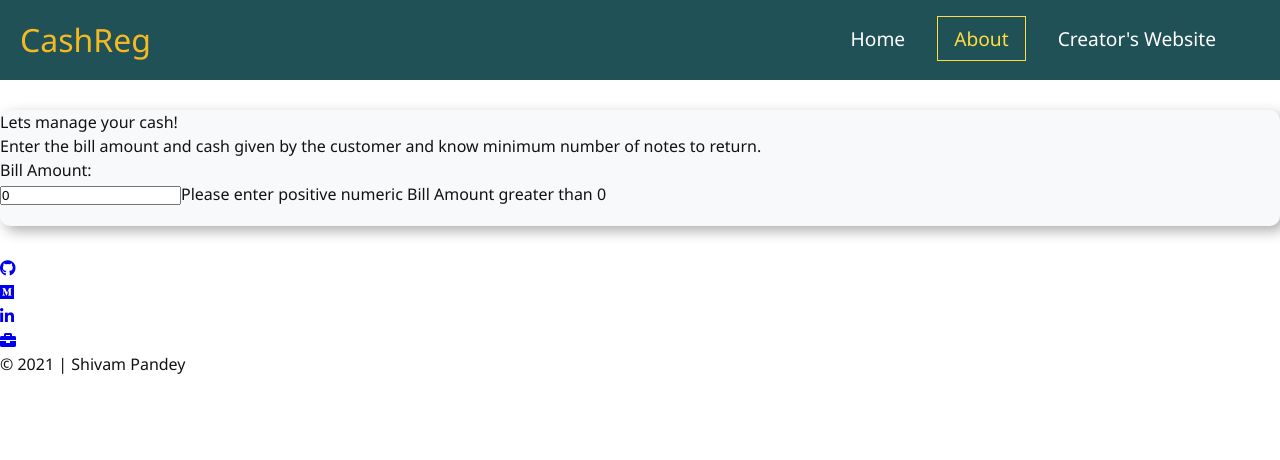
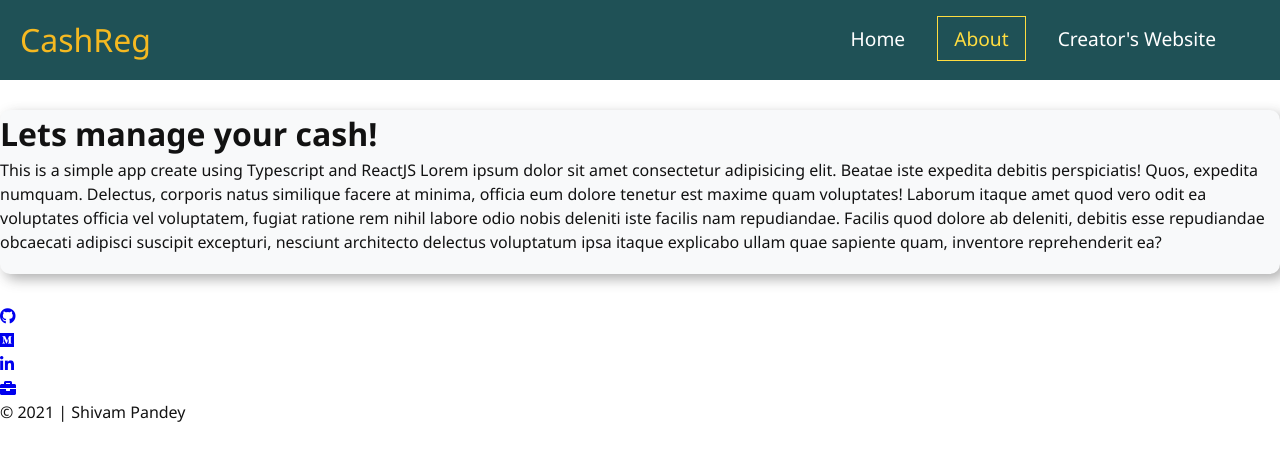
Before and after one commit to SJTGSHIVAM/cash_reg_mark_10, a React (Create React App) app: page /about in a window 1280 px wide. Shown: the top 460 px of the page. Built offline with nearby package versions, Linux system fonts and the light colour scheme.

Commit message:
feat: Dummy About page added

```diff
--- a/src/App.tsx
+++ b/src/App.tsx
@@ -2,16 +2,20 @@ import React from "react";
 import logo from "./logo.svg";
 import "./App.css";
 import Navbar from "./components/Navbar";
-import { BrowserRouter } from "react-router-dom";
+import { BrowserRouter, Route, Switch } from "react-router-dom";
 import Backcard from "./components/Backcard";
 import Footer from "./components/Footer";
+import About from "./components/About";
 
 function App() {
   return (
     <BrowserRouter>
       {" "}
       <Navbar />
-      <Backcard />
+      <Switch>
+        <Route path="/" component={Backcard} exact />
+        <Route path="/about" exact component={About} />
+      </Switch>
       <Footer />
     </BrowserRouter>
   );
--- /dev/null
+++ b/src/components/About/About.css
@@ -0,0 +1,12 @@
+* {
+  box-sizing: border-box;
+}
+.bcard {
+  background-color: #f8f9fa;
+  margin: 30px auto;
+  border-radius: 10px;
+  padding: 0 0 20px 0;
+  -webkit-box-shadow: 5px 5px 13px 0px rgba(50, 50, 50, 0.39);
+  -moz-box-shadow: 5px 5px 13px 0px rgba(50, 50, 50, 0.39);
+  box-shadow: 5px 5px 13px 0px rgba(50, 50, 50, 0.39);
+}
--- /dev/null
+++ b/src/components/About/About.tsx
@@ -0,0 +1,26 @@
+import { useState } from "react";
+import { couldStartTrivia } from "typescript";
+
+import "./About.css";
+const About = () => {
+  return (
+    <div className="bcard">
+      <header className="head">
+        <h1>Lets manage your cash!</h1>
+      </header>
+      <section className="about">
+        This is a simple app create using Typescript and ReactJS Lorem ipsum
+        dolor sit amet consectetur adipisicing elit. Beatae iste expedita
+        debitis perspiciatis! Quos, expedita numquam. Delectus, corporis natus
+        similique facere at minima, officia eum dolore tenetur est maxime quam
+        voluptates! Laborum itaque amet quod vero odit ea voluptates officia vel
+        voluptatem, fugiat ratione rem nihil labore odio nobis deleniti iste
+        facilis nam repudiandae. Facilis quod dolore ab deleniti, debitis esse
+        repudiandae obcaecati adipisci suscipit excepturi, nesciunt architecto
+        delectus voluptatum ipsa itaque explicabo ullam quae sapiente quam,
+        inventore reprehenderit ea?
+      </section>
+    </div>
+  );
+};
+export default About;
--- /dev/null
+++ b/src/components/About/index.ts
@@ -0,0 +1,3 @@
+import About from "./About";
+
+export default About;
```
